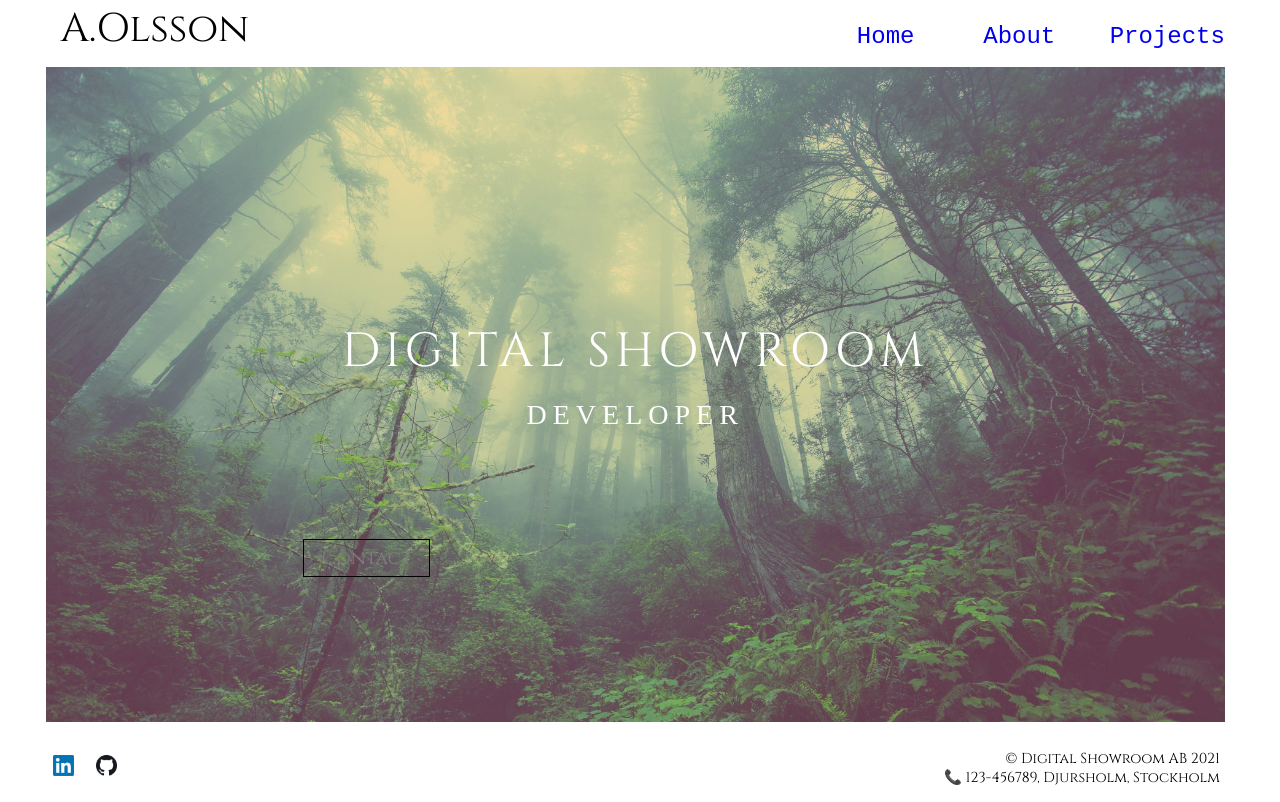
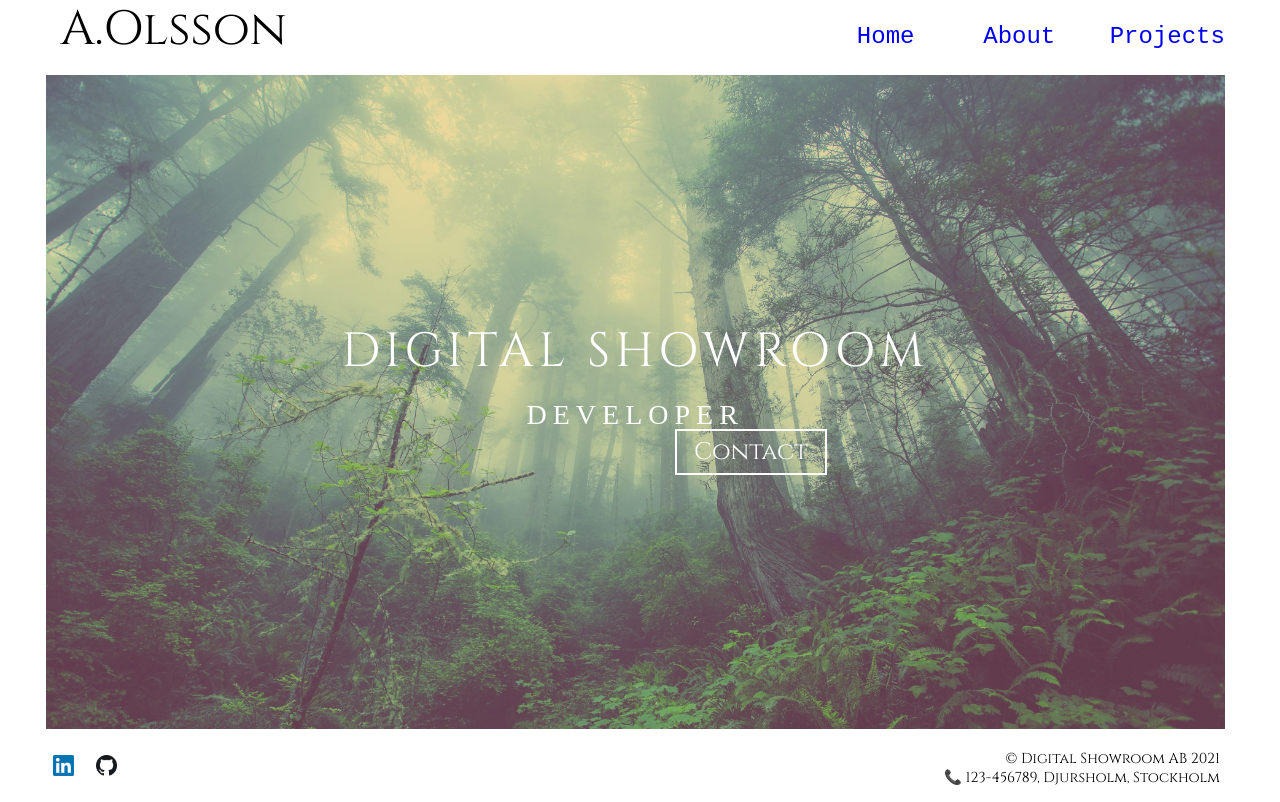
Before and after one commit to LinusNestorson/showroom, a React (Create React App) app: page / in a window 1280 px wide. Built offline with nearby package versions, Linux system fonts and the light colour scheme.

Commit message:
bug fixes

```diff
--- a/src/AboutMain.css
+++ b/src/AboutMain.css
@@ -12,6 +12,7 @@
   left: 2.5%;
   text-align: center;
   position: absolute;
+  z-index: -1;
 }
 
 /* Sets the style on the div that contains the image*/
--- a/src/Components_Main/BackgroundComponents/Background.css
+++ b/src/Components_Main/BackgroundComponents/Background.css
@@ -1,6 +1,6 @@
 /* Sets the style for the background-image.*/
 .backgroundImg {
-  top: 1.5%;
+  top: 2.5%;
   position: absolute;
   width: 94%;
   height: 88%;
--- a/src/Components_Main/ContactButtonComponents/Contact_button.css
+++ b/src/Components_Main/ContactButtonComponents/Contact_button.css
@@ -25,5 +25,4 @@
 .contactButton:hover {
   background-color: whitesmoke;
   opacity: 0.5;
-  color: black;
 }
--- a/src/Components_Main/NavbarComponents/Navbar.css
+++ b/src/Components_Main/NavbarComponents/Navbar.css
@@ -30,10 +30,10 @@
 }
 /* Sets style for paragraph text inside navbar */
 .navbar p {
-  font-size: 2.5rem;
+  font-size: 3rem;
   font-family: "Cinzel", serif;
   margin-left: 4%;
-  margin-top: 3%;
+  margin-top: 3.3%;
   transform: translate(0, -80%);
   font-weight: 10;
 }
--- a/src/Components_Main/SendEmail/SendEmail.css
+++ b/src/Components_Main/SendEmail/SendEmail.css
@@ -5,19 +5,24 @@
 }
 
 /* Sets the style on the contact-button*/
-.contactButton {
-  position: relative;
-  border: solid white 1px;
+.sendContactButton {
+  text-decoration: none;
+  margin-left: 26rem;
+  margin-bottom: 18%;
+  border: solid white 2px;
   background: transparent;
-  font-family: "Courier New", Courier, monospace;
-  font-size: 1.2rem;
-  padding: 5% 13%;
+  font-family: "Cinzel", serif;
+  font-size: 1.5rem;
+  padding: 5px 17px;
+  margin-top: 20px;
   color: white;
+  font-weight: 550;
   cursor: pointer;
+  z-index: 2;
 }
 
 /* Sets the hover effects on the contact-button*/
-.contactButton:hover {
+.sendContactButton:hover {
   background-color: whitesmoke;
   opacity: 0.5;
   color: black;
--- a/src/Components_Main/SendEmail/SendEmail.js
+++ b/src/Components_Main/SendEmail/SendEmail.js
@@ -38,7 +38,7 @@ function SendMail() {
   return (
     <div className="contact">
       <Popup
-        trigger={<button className="contactButton">Contact</button>}
+        trigger={<button className="sendContactButton">Contact</button>}
         position="right center"
       >
         <div>
--- a/src/Main.css
+++ b/src/Main.css
@@ -5,4 +5,5 @@
   position: absolute;
   display: flex;
   justify-content: center;
+  z-index: -1;
 }
```
